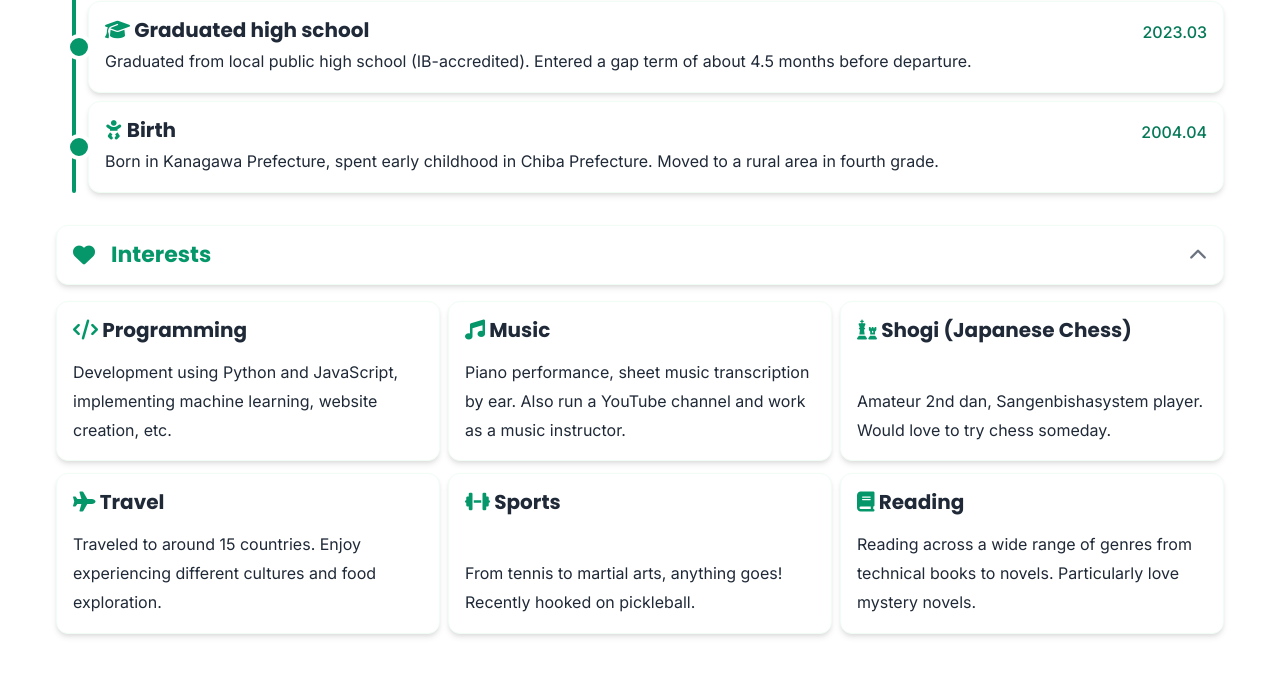
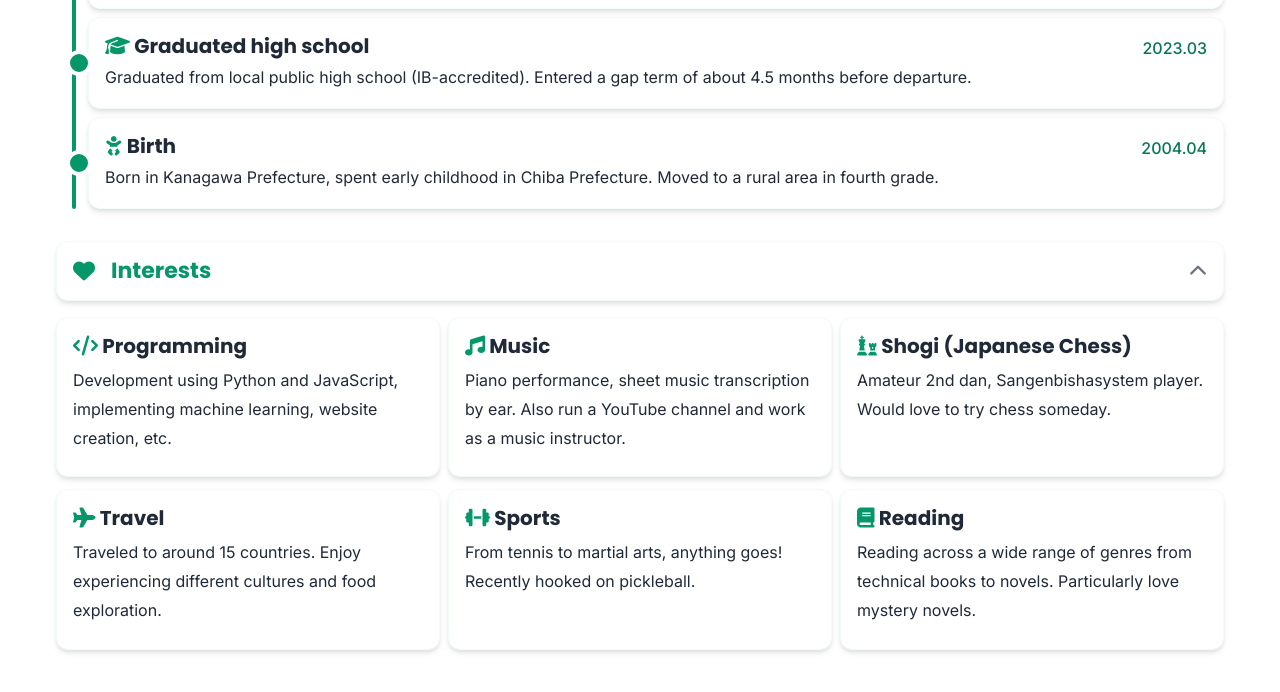
Before and after one commit to rayramy04/portfolio, a plain HTML site: page about.html in a window 1280 px wide. Shown: the part 2183-2875 px from the top of the page. Drawn offline with Linux system fonts and the light colour scheme.

Commit message:
🎨 Align interests cards to top
- Override cards-equal-height behavior for interests section
- Content now aligns to top with space below instead of bottom
- CV key strengths remain bottom-aligned (consistent heights hide the effect)

```diff
--- a/css/style.css
+++ b/css/style.css
@@ -85,9 +85,7 @@
   flex-direction: column;
 }
 
-.cards-equal-height .card > *:last-child {
-  margin-top: auto;
-}
+/* Default: align content to top (removed margin-top: auto) */
 
 .card:last-child {
   margin-bottom: 0;
```
